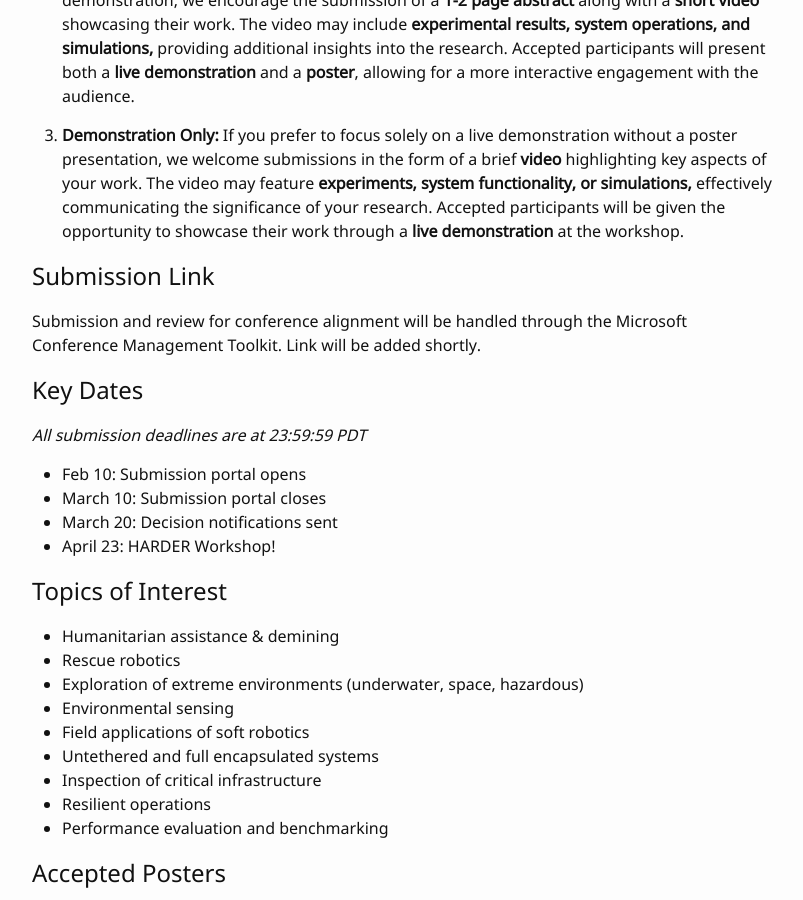
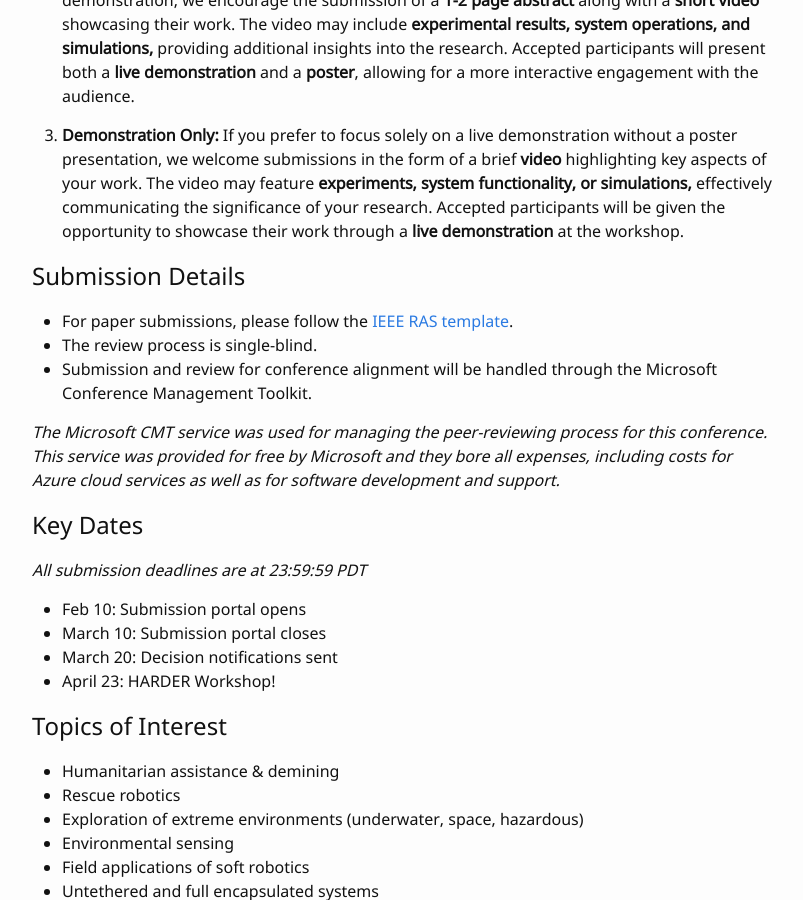
Before and after one commit to harder-workshop/robosoft_2025, a Jekyll site: the page built from 2-contributing.md, in a window 1280 px wide and 900 px high, scrolled down 413 px. Shown: the whole window, without its empty margins (238-1041 px from the left). Built offline with Jekyll 4.4.1, drawn with Linux system fonts in a browser that asks for light colours.

```diff
--- a/2-contributing.md
+++ b/2-contributing.md
@@ -13,9 +13,13 @@ We are pleased to offer three different ways for participants to present their w
 
 3. **Demonstration Only:** If you prefer to focus solely on a live demonstration without a poster presentation, we welcome submissions in the form of a brief **video** highlighting key aspects of your work. The video may feature **experiments, system functionality, or simulations,** effectively communicating the significance of your research. Accepted participants will be given the opportunity to showcase their work through a **live demonstration** at the workshop.
 
-## Submission Link
+## Submission Details
 
-Submission and review for conference alignment will be handled through the Microsoft Conference Management Toolkit. Link will be added shortly.
+- For paper submissions, please follow the [IEEE RAS template](http://ras.papercept.net/conferences/support/files/ieeeconf.zip).
+- The review process is single-blind.
+- Submission and review for conference alignment will be handled through the Microsoft Conference Management Toolkit.
+
+*The Microsoft CMT service was used for managing the peer-reviewing process for this conference. This service was provided for free by Microsoft and they bore all expenses, including costs for Azure cloud services as well as for software development and support.*
 
 ## Key Dates
 
```
